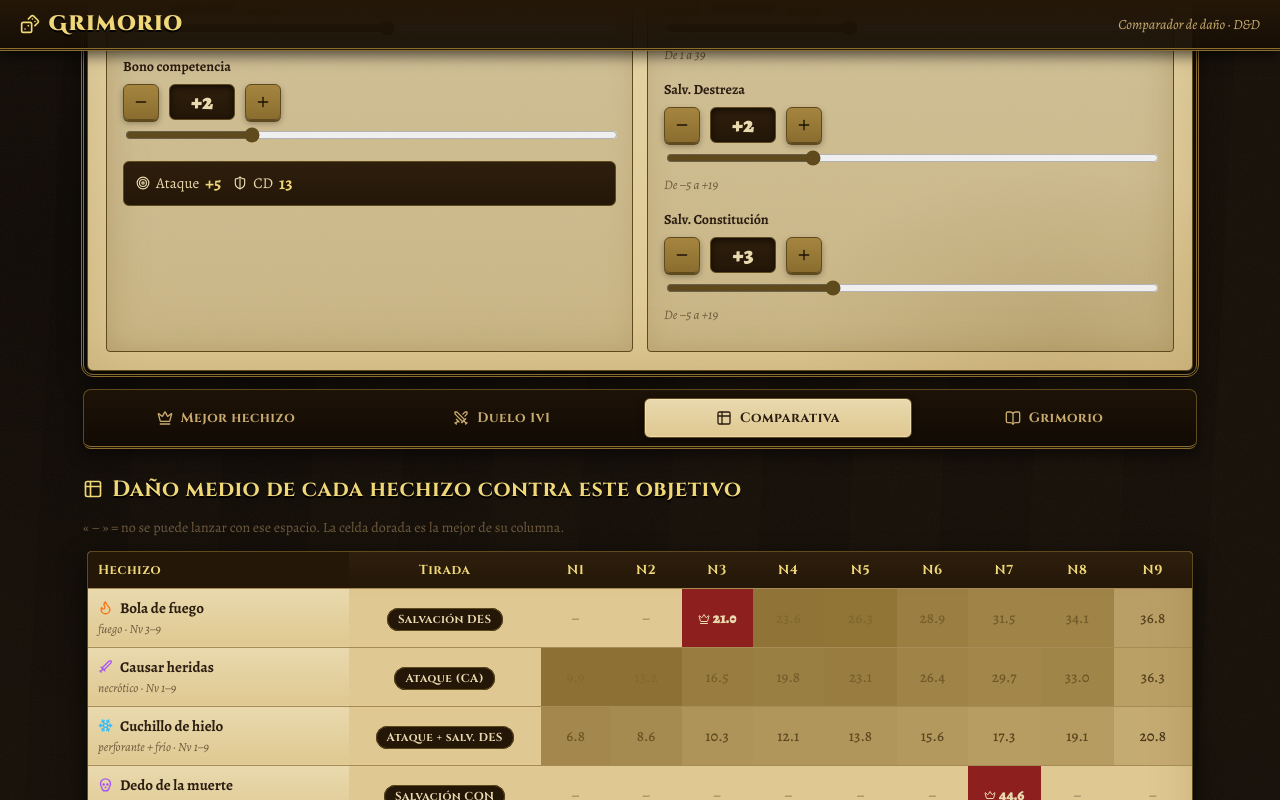
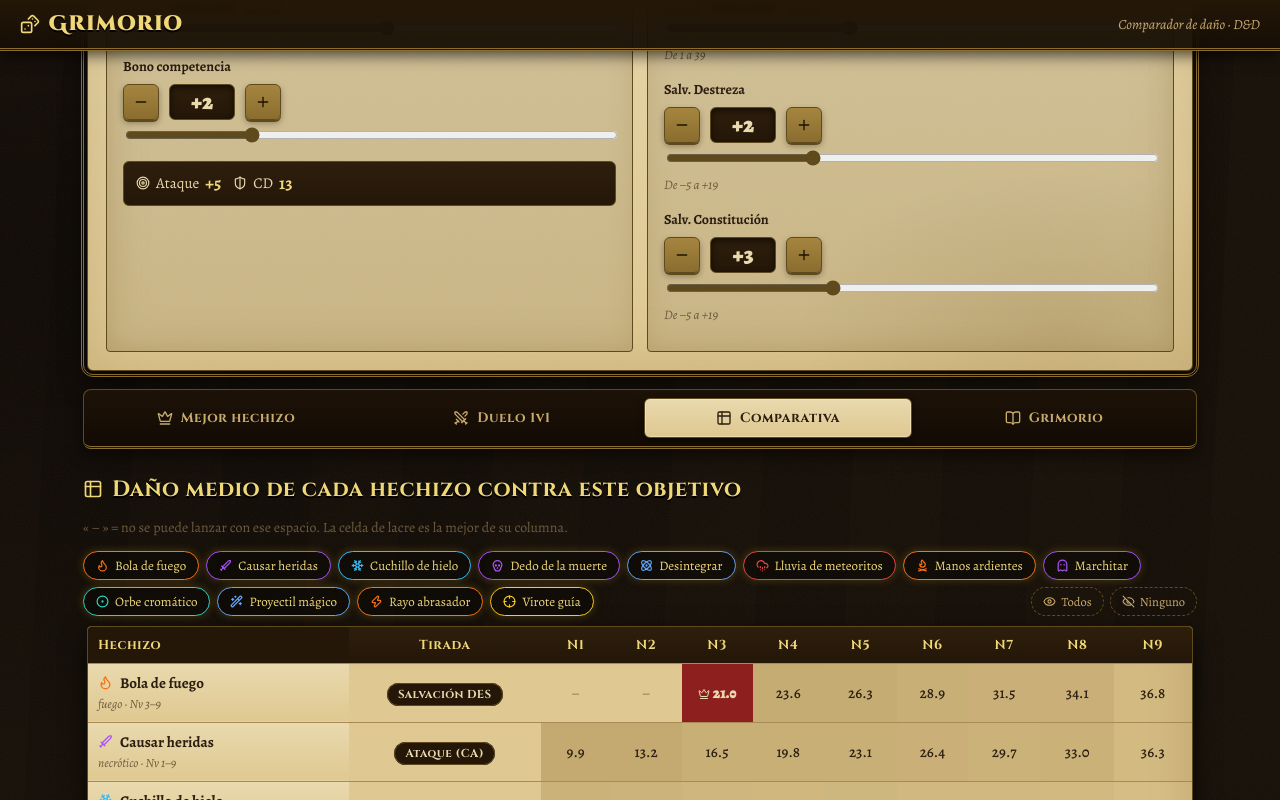
Before and after one commit to Seilsc/grimorio-dnd, a React (Vite) app: page / in a window 1280 px wide. Both pictures are taken after a click on the tab "Comparativa". Shown: the part 457-1257 px from the top of the page. Built offline with nearby package versions, Linux system fonts and the light colour scheme.

Commit message:
Tabla legible sin overlay y con filtros de hechizos

```diff
--- a/src/components/CompareTable.jsx
+++ b/src/components/CompareTable.jsx
@@ -1,23 +1,52 @@
-import { Table2, Crown } from 'lucide-react';
+import { useState } from 'react';
+import { Table2, Crown, Eye, EyeOff } from 'lucide-react';
 import { SPELLS } from '../data/spells.js';
 import { fullMatrix, bestAndSecond, fmt } from '../lib/damage.js';
 import SpellIcon from './SpellIcon.jsx';
 
 export default function CompareTable({ stats }) {
+  const [visible, setVisible] = useState(() =>
+    Object.fromEntries(SPELLS.map((s) => [s.id, true]))
+  );
   const matrix = fullMatrix(stats);
   const levels = [1, 2, 3, 4, 5, 6, 7, 8, 9];
-  // para el heatmap: máximo por nivel
+
+  // máximo y mejor por nivel (una sola vez por render)
   const maxByLvl = {};
+  const bestByLvl = {};
   for (const l of levels) {
     let m = 0;
     for (const s of SPELLS) { const v = matrix[l][s.id].dmg; if (v != null && v > m) m = v; }
     maxByLvl[l] = m || 1;
+    bestByLvl[l] = bestAndSecond(l, stats).best?.spell.id ?? null;
   }
+
+  const shown = SPELLS.filter((s) => visible[s.id]);
+  const toggle = (id) => setVisible((v) => ({ ...v, [id]: !v[id] }));
+  const showAll = () => setVisible(Object.fromEntries(SPELLS.map((s) => [s.id, true])));
+  const hideAll = () => setVisible(Object.fromEntries(SPELLS.map((s) => [s.id, false])));
 
   return (
     <section className="panel" id="tabla">
       <h2><Table2 size={20} /> Daño medio de cada hechizo contra este objetivo</h2>
-      <p className="muted small">« – » = no se puede lanzar con ese espacio. La celda dorada es la mejor de su columna.</p>
+      <p className="muted small">« – » = no se puede lanzar con ese espacio. La celda de lacre es la mejor de su columna.</p>
+      <div className="chips chips-row">
+        {SPELLS.map((s) => (
+          <button
+            key={s.id}
+            className={`chip ${visible[s.id] ? 'on' : ''}`}
+            style={{ '--c': s.color }}
+            onClick={() => toggle(s.id)}
+            title={visible[s.id] ? `Ocultar ${s.nombre}` : `Mostrar ${s.nombre}`}
+          >
+            <SpellIcon spell={s} size={13} /> {s.nombre}
+          </button>
+        ))}
+        <span className="chips-actions">
+          <button className="mini-btn" onClick={showAll}><Eye size={13} /> Todos</button>
+          <button className="mini-btn" onClick={hideAll}><EyeOff size={13} /> Ninguno</button>
+        </span>
+      </div>
       <div className="table-wrap">
         <table className="compare">
           <thead>
@@ -28,22 +57,29 @@ export default function CompareTable({ stats }) {
             </tr>
           </thead>
           <tbody>
-            {SPELLS.map((s) => (
+            {shown.length === 0 && (
+              <tr><td colSpan={11} className="muted" style={{ padding: 18 }}>Activa al menos un hechizo arriba para ver la tabla.</td></tr>
+            )}
+            {shown.map((s) => (
               <tr key={s.id}>
                 <td className="sticky">
                   <span className="cell-name"><SpellIcon spell={s} size={15} /> {s.nombre}</span>
-                  <span className="cell-sub" style={{ '--c': s.color }}>{s.tipoDano} · Nv {s.nivelMin}{s.nivelMin !== s.nivelMax ? `–${s.nivelMax}` : ''}</span>
+                  <span className="cell-sub">{s.tipoDano} · Nv {s.nivelMin}{s.nivelMin !== s.nivelMax ? `–${s.nivelMax}` : ''}</span>
                 </td>
                 <td><span className="badge">{s.tiradaLabel}</span></td>
                 {levels.map((l) => {
                   const r = matrix[l][s.id];
-                  const { best } = bestAndSecond(l, stats);
-                  const isBest = best && best.spell.id === s.id;
+                  const isBest = bestByLvl[l] === s.id;
                   if (!r.lanzable) return <td key={l} className="na">–</td>;
-                  const intensity = r.dmg / maxByLvl[l];
+                  // Tinte de bronce SUTIL como fondo: el número siempre va en tinta oscura encima.
+                  const alpha = 0.06 + (r.dmg / maxByLvl[l]) * 0.28;
                   return (
-                    <td key={l} className={isBest ? 'best' : ''} title={`${s.nombre} N${l}: ${r.dados} · ${r.probLabel}\n${s.notas}`}>
-                      <div className="heat" style={{ opacity: 0.15 + intensity * 0.85 }} />
+                    <td
+                      key={l}
+                      className={isBest ? 'best' : ''}
+                      style={isBest ? undefined : { backgroundColor: `rgba(138,109,47,${alpha.toFixed(3)})` }}
+                      title={`${s.nombre} N${l}: ${r.dados} · ${r.probLabel}\n${s.notas}`}
+                    >
                       {isBest && <Crown size={12} className="crown-icon" />}{fmt(r.dmg)}
                     </td>
                   );
--- a/src/index.css
+++ b/src/index.css
@@ -293,9 +293,7 @@ table.compare { width: 100%; border-collapse: collapse; min-width: 900px; font-s
 .cell-sub { font-size: 12.5px; color: var(--muted); font-style: italic; }
 .compare td { background: transparent; color: var(--ink); font-weight: 500; }
 .compare td.na { color: #9a8560; }
-.heat { position: absolute; inset: 0; background: var(--bronze); pointer-events: none; }
 .compare td.best { font-weight: 900; color: var(--parch); background: var(--wax) !important; }
-.compare td.best .heat { display: none; }
 .crown-icon { vertical-align: -2px; margin-right: 3px; }
 
 /* GRÁFICO */
@@ -306,6 +304,15 @@ table.compare { width: 100%; border-collapse: collapse; min-width: 900px; font-s
   display: inline-flex; align-items: center; gap: 6px; font-family: 'Alegreya', serif;
 }
 .chip.on { opacity: 1; border-color: var(--c, var(--gold)); color: var(--gold-soft); box-shadow: 0 0 8px #c9a22744; }
+.chips-row { align-items: center; }
+.chips-actions { display: inline-flex; gap: 6px; margin-left: auto; }
+.mini-btn {
+  display: inline-flex; align-items: center; gap: 5px;
+  background: transparent; color: var(--parch-deep);
+  border: 1px dashed var(--bronze-dark); border-radius: 999px;
+  padding: 5px 11px; font-size: 12.5px; font-family: 'Alegreya', serif; cursor: pointer;
+}
+.mini-btn:hover { color: var(--gold-soft); border-color: var(--bronze); }
 .chart-box {
   background:
     var(--grain),
```
